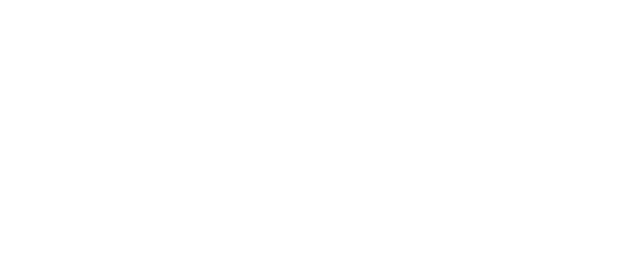
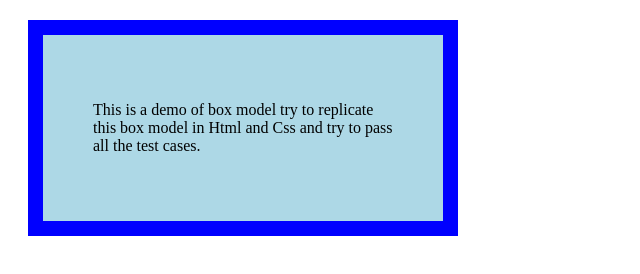
Before and after one commit to acciojob/css-box-model-Code-with-sudoku, a website: page main.html in a window 1280 px wide. Shown: the whole page, without its empty margins (0-640 px from the left). Drawn offline with Linux system fonts and the light colour scheme.

Commit message:
created a submission

```diff
--- a/main.html
+++ b/main.html
@@ -5,12 +5,14 @@
 <head>
 	<link rel="stylesheet" href="styles.css">
 </head>
+<body>
 
-<body>
+	<div>
+        <p>This is a demo of box model try to replicate this box model in Html and Css and try to pass all the test cases.</p>
+    </div>
+
 	<!-- the entire body must be written by student -->
     <script type="text/javascript" src="./script.js">
 </script>
-
 </body>
-
 </html>
--- a/styles.css
+++ b/styles.css
@@ -1,2 +1,9 @@
 
 /* Your CSS Code here. */
+div{
+	width: 300px;
+	background-color: lightblue;
+	border: 15px solid blue;
+    margin: 20px;
+    padding: 50px;
+}
```
